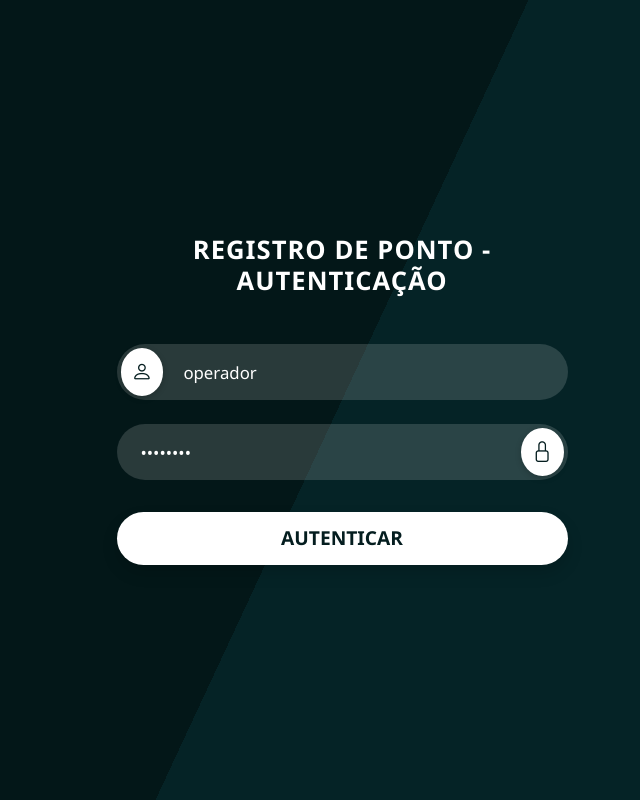
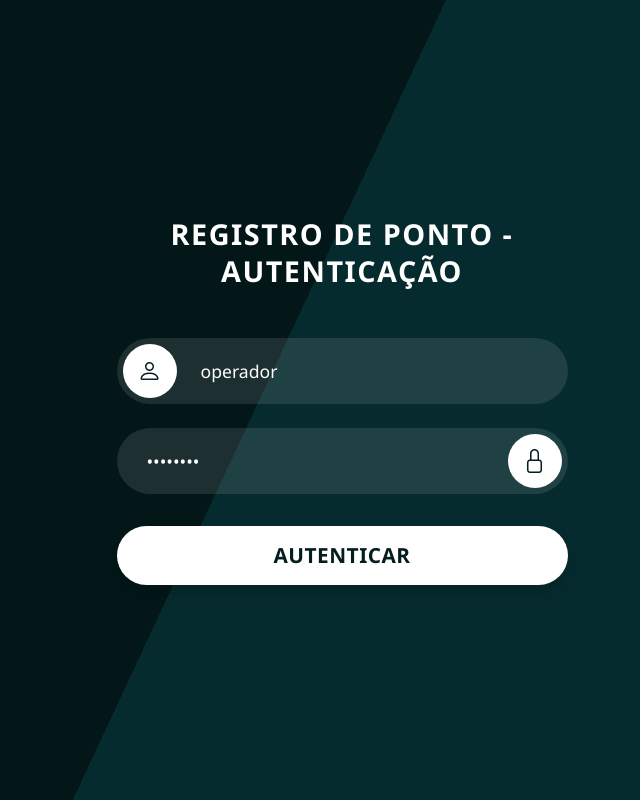
Before and after one commit to cfsdev027/SRP-Mockup, a plain HTML site: page index.html in a window 1280 px wide. Shown: the whole page, without its empty margins (298-938 px from the left). Drawn offline with nearby package versions, Linux system fonts and the light colour scheme.

Commit message:
Refactor CSS styles for improved design consistency

```diff
--- a/style.css
+++ b/style.css
@@ -1,105 +1,93 @@
 :root {
-    --bg-escuro: #041d1f; /* Azul-esverdeado escuro idêntico ao da imagem */
-    --input-bg: rgba(255, 255, 255, 0.15);
-    --input-foco: rgba(255, 255, 255, 0.25);
+    --bg-escuro: #041d1f;
+    --input-bg: rgba(255, 255, 255, 0.1);
     --texto-claro: #ffffff;
 }
 
 body {
     background-color: var(--bg-escuro);
-    /* Cria o efeito de corte diagonal sutil no fundo igual ao da imagem */
-    background-image: linear-gradient(115deg, #031718 50%, #052326 50%);
+    background-image: linear-gradient(115deg, #031718 45%, #062b2e 45%);
     min-height: 100vh;
     display: flex;
     flex-direction: column;
-    justify-content: center;
+    justify-content: center; /* Centraliza verticalmente na tela do celular */
     font-family: 'Segoe UI', system-ui, -apple-system, sans-serif;
     color: var(--texto-claro);
+    margin: 0;
+    padding: 0 20px;
 }
 
-/* ================= ESTILIZAÇÃO DA TELA DE LOGIN (ESTRELA DO MOCKUP) ================= */
-
+/* TÍTULO EXATAMENTE COMO NA IMAGEM DE REFERÊNCIA */
 .titulo-login {
-    font-size: 1.6rem;
-    font-weight: 900;
-    letter-spacing: 1px;
+    font-size: 1.8rem;
+    font-weight: 800;
+    letter-spacing: 1.5px;
     color: var(--texto-claro);
     text-transform: uppercase;
-    line-height: 1.2;
+    line-height: 1.3;
+    margin-bottom: 40px !important;
 }
 
-/* Container do input no formato de pílula escura */
+/* FORMATO PERFEITO DA PÍLULA ESCURA */
 .grupo-input-custom {
     background-color: var(--input-bg);
     border-radius: 50px;
-    padding: 4px;
+    padding: 6px;
     display: flex;
     align-items: center;
-    transition: background-color 0.3s ease;
+    width: 100%;
+    box-sizing: border-box;
 }
 
-.grupo-input-custom:focus-within {
-    background-color: var(--input-foco);
-}
-
-/* Caixa circular branca para os ícones */
+/* CAIXA CIRCULAR BRANCA DOS ÍCONES (IGUAL AO LAYOUT) */
 .icone-capsula {
     background-color: #ffffff;
     color: #041d1f;
-    width: 48px;
-    height: 48px;
+    width: 54px;
+    height: 54px;
     border-radius: 50%;
     display: flex;
     align-items: center;
     justify-content: center;
-    font-size: 1.3rem;
-    box-shadow: 0 2px 6px rgba(0,0,0,0.2);
+    font-size: 1.5rem;
+    flex-shrink: 0; /* Impede o círculo de achatar no mobile */
 }
 
-/* O input de texto invisível integrado à pílula */
+/* INPUT DE TEXTO TOTALMENTE LIMPO E ALINHADO */
 .input-invisivel {
-    background: transparent;
-    border: none;
+    background: transparent !important;
+    border: none !important;
     color: #ffffff !important;
-    padding: 10px 20px;
-    font-size: 1.05rem;
+    padding: 10px 24px !important;
+    font-size: 1.1rem;
     width: 100%;
 }
 
 .input-invisivel::placeholder {
-    color: rgba(255, 255, 255, 0.4);
+    color: rgba(255, 255, 255, 0.35);
 }
 
 .input-invisivel:focus {
-    outline: none;
-    box-shadow: none;
-    background: transparent;
+    outline: none !important;
+    box-shadow: none !important;
 }
 
-/* Botão em formato de cápsula branca */
+/* BOTÃO CÁPSULA BRANCO LARGO */
 .btn-autenticar {
-    background-color: #ffffff;
-    color: #041d1f;
-    font-weight: 900;
-    font-size: 1.2rem;
+    background-color: #ffffff !important;
+    color: #041d1f !important;
+    font-weight: 800;
+    font-size: 1.3rem;
     text-transform: uppercase;
-    border: none;
-    border-radius: 50px;
-    padding: 12px;
-    transition: transform 0.1s ease, background-color 0.2s ease;
+    border: none !important;
+    border-radius: 50px !important;
+    padding: 14px !important;
+    width: 100%;
+    margin-top: 15px;
+    letter-spacing: 0.5px;
 }
 
-.btn-autenticar:hover {
-    background-color: #f1f5f9;
-    color: #041d1f;
-}
-
-.btn-autenticar:active {
-    transform: scale(0.98);
-}
-
-/* ================= AJUSTES DA TELA DE PONTO PARA HARMONIZAR COM O CLARO/ESCURO ================= */
-
+/* ESTILO DA ÁREA LOGADA (MANTIDO SEGURO) */
 .card-custom-ponto {
     border: none;
     border-radius: 20px;
@@ -122,7 +110,6 @@ body {
     font-family: monospace;
 }
 
-/* Controle de exibição das telas */
 .secao-tela {
     display: none;
 }
```
